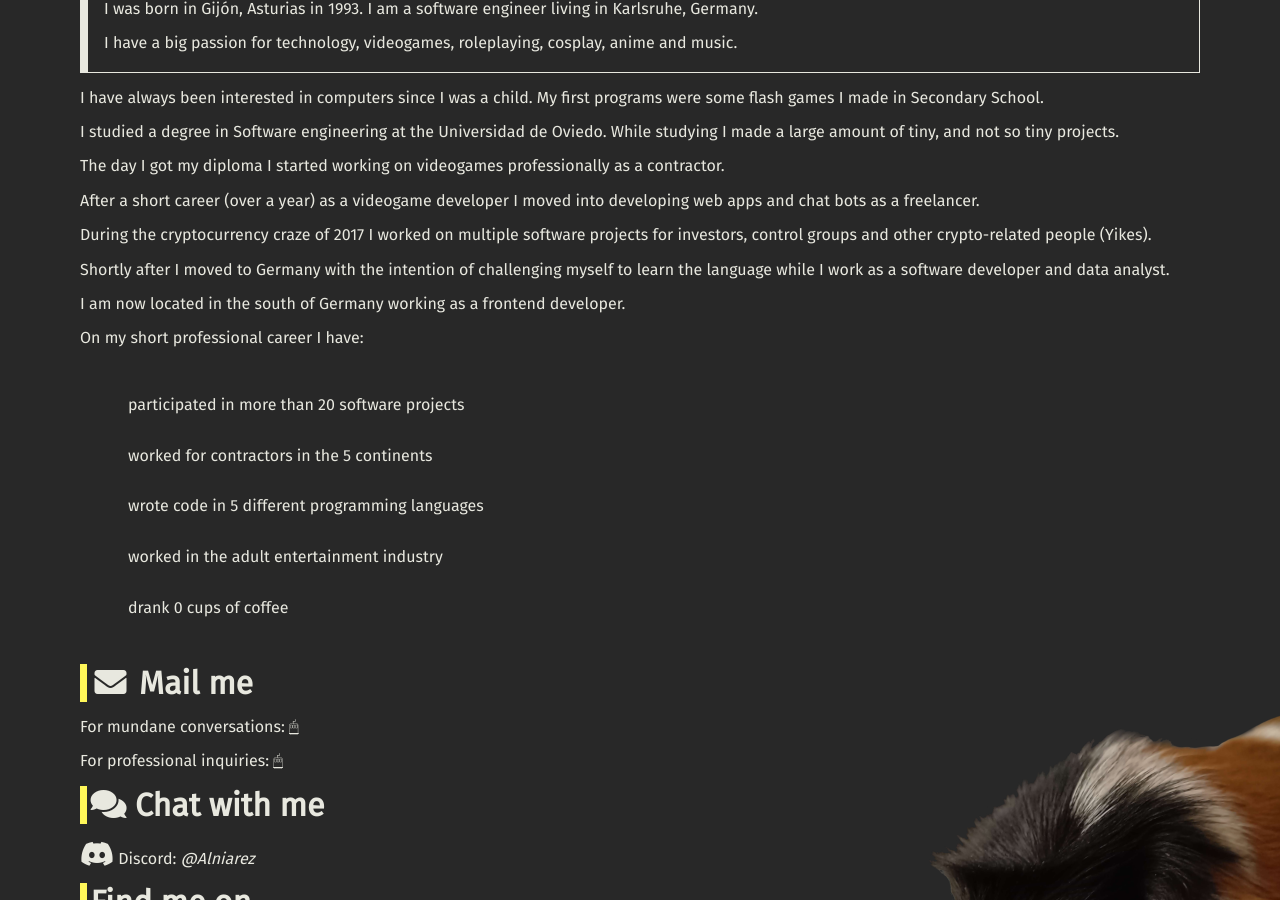
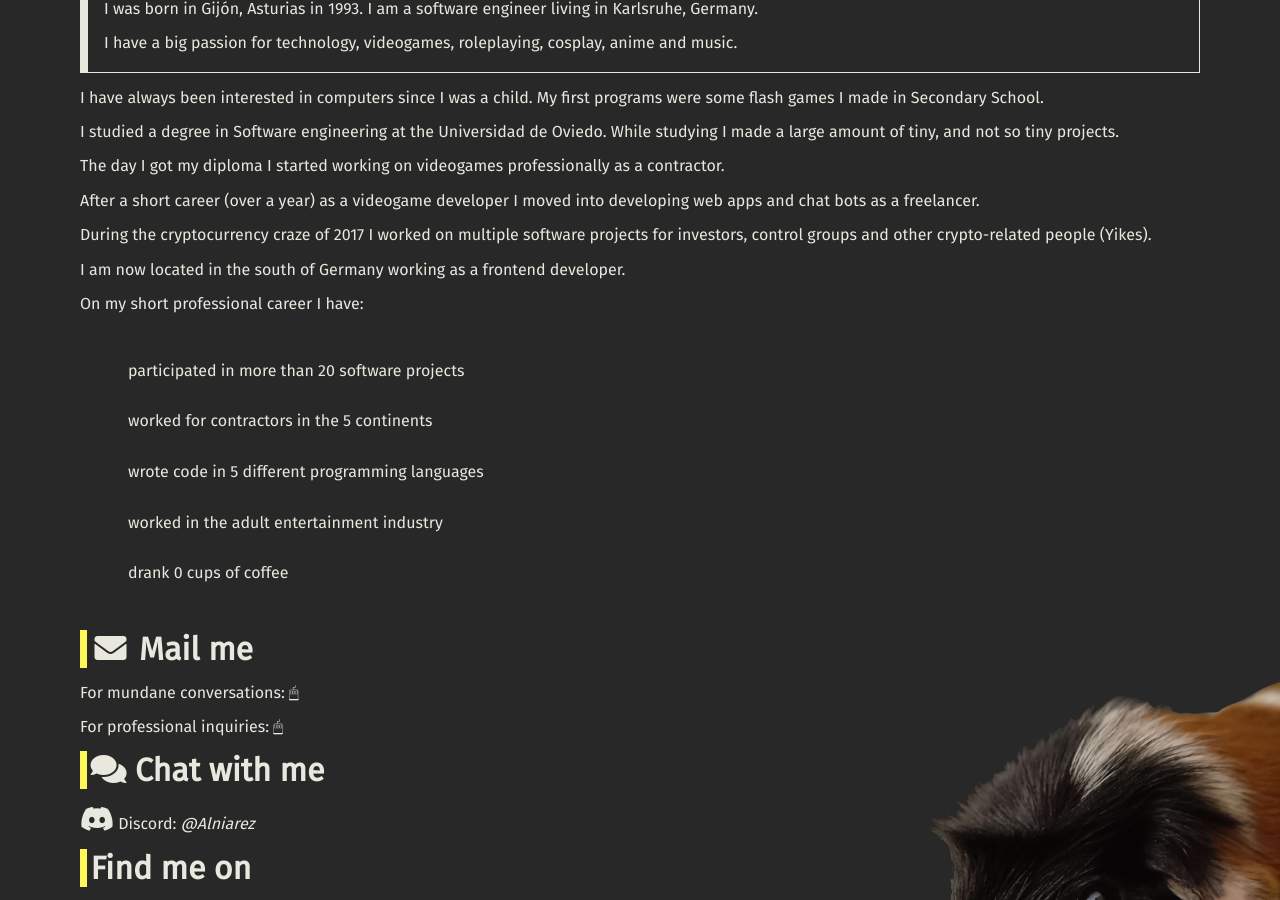
Before and after one commit to Alniarez/alniarez-web, a Jekyll site: the page built from index.md, in a window 1280 px wide and 900 px high, scrolled down 489 px. Built offline with Jekyll 4.4.1, drawn with Linux system fonts in a browser that asks for light colours; nearby versions of some CDN libraries.

Commit message:
Update index.md

```diff
--- a/index.md
+++ b/index.md
@@ -28,8 +28,6 @@ The day I got my diploma I started working on videogames professionally as a con
 After a short career (over a year) as a videogame developer I moved into developing web apps and chat bots as a freelancer.
 
 During the cryptocurrency craze of 2017 I worked on multiple software projects for investors, control groups and other crypto-related people (Yikes).
-
-Shortly after I moved to Germany with the intention of challenging myself to learn the language while I work as a software developer and data analyst.
 
 I am now located in the south of Germany working as a frontend developer.
 
```
